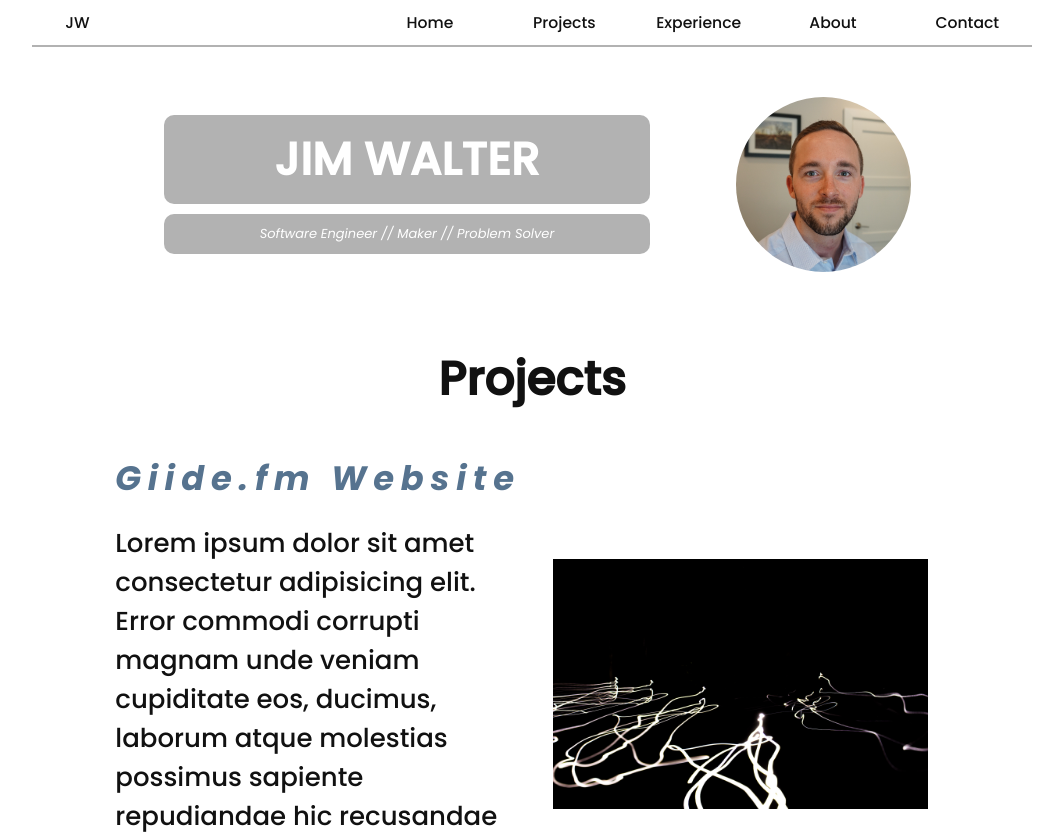
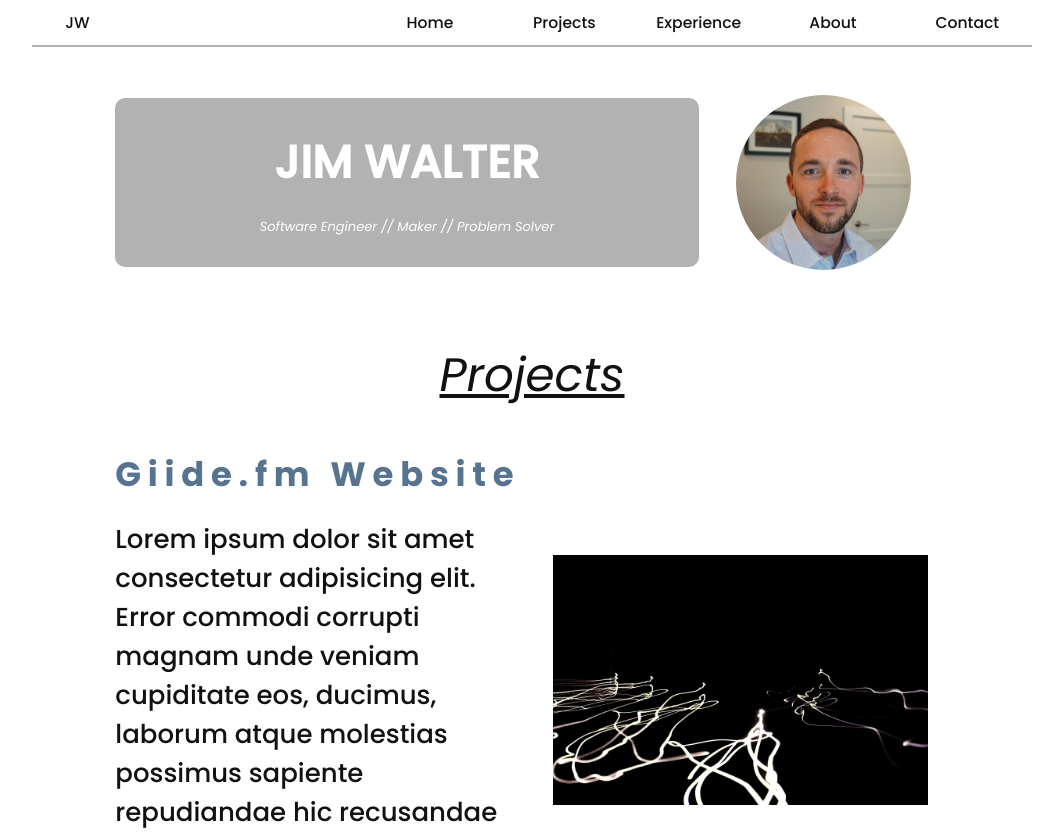
Before and after one commit to jimwalter/portfolio-site, a React (Create React App) app: page / in a window 1280 px wide. Shown: the top 834 px of the page, without its empty margins (108-1171 px from the left). Built offline with nearby package versions, Linux system fonts and the light colour scheme.

Commit message:
typography styling update for h3 elements

```diff
--- a/src/App.css
+++ b/src/App.css
@@ -7,6 +7,7 @@
   --navOp: rgba(102, 102, 102, 0.5);
   --shadow: #cccccca3;
   --contact: #7399bf;
+  --opaque: rgba(255, 255, 255, 0);
 }
 
 /* RESET */
@@ -84,7 +85,18 @@ body {
 
 .headline {
   font-size: 1.8em;
+  font-family: "Poppins Medium Italic";
+  font-weight: 500;
+  text-decoration: underline;
   padding: 20px;
+}
+
+.title {
+  color: var(--secondary);
+  font-size: 1.3em;
+  font-family: "Poppins Bold";
+  letter-spacing: 0.2em;
+  margin: 20px 0;
 }
 
 .scene {
--- a/src/components/Footer.jsx
+++ b/src/components/Footer.jsx
@@ -1,10 +1,5 @@
 import React from "react";
 import "./Footer.css";
-import jim from "../assets/images/exp/DSC00650.JPG";
-import light from "../assets/images/exp/light3.jpg";
-import img1 from "../assets/images/exp/img1.jpg";
-import img2 from "../assets/images/exp/img2.jpg";
-import img3 from "../assets/images/exp/img3.jpg";
 
 function Footer() {
   return (
--- a/src/components/Header.css
+++ b/src/components/Header.css
@@ -23,26 +23,25 @@ header {
   width: 80%;
   padding: 10px auto;
   margin: auto;
+  background-color: var(--navOp);
+  border-radius: 10px;
 }
 
 .logo {
   font-weight: 600;
   max-width: 80%;
   padding: 10px 10px;
-  margin: 20px auto 10px;
+  margin: 20px auto 0px;
   display: block;
-  background-color: var(--navOp);
-  border-radius: 10px;
 }
 
 .sub {
   font-size: small;
   padding: 10px 10px;
-  margin: 10px auto 20px;
+  margin: 0px auto 20px;
   text-align: center;
   width: 80%;
   font-family: "Poppins Medium Italic";
-  background-color: var(--navOp);
   border-radius: 10px;
 }
 
--- a/src/components/Nav.css
+++ b/src/components/Nav.css
@@ -31,7 +31,7 @@ nav {
 nav a {
   grid-column: span 3;
   padding: 10px 5px;
-  border: 1px solid var(--primary);
+  border: 1px solid var(--opaque);
   border-radius: 10px;
   color: var(--main-text);
 }
--- a/src/sections/About.jsx
+++ b/src/sections/About.jsx
@@ -7,7 +7,7 @@ function About() {
     <div className="section">
       <h2 className="headline">About</h2>
       <div className="about-title">
-        <h3>Hi! I'm Jim</h3>
+        <h3 className="title">Hi! I'm Jim</h3>
         {/* <img className="headshot" src={headshot} alt="Jim Walter headshot" /> */}
       </div>
       <div className="about-body">
--- a/src/sections/Projects.css
+++ b/src/sections/Projects.css
@@ -17,13 +17,13 @@
   grid-column: 2/12;
 }
 
-.title {
+/* .title {
   color: var(--secondary);
   font-size: 1.3em;
   font-family: "Poppins Black Italic";
   letter-spacing: 0.2em;
   margin: 20px 0;
-}
+} */
 
 .description {
   padding: 0 0 20px 0;
```
Also changed, not shown: src/sections/Projects.jsx (+1 -8 lines).
